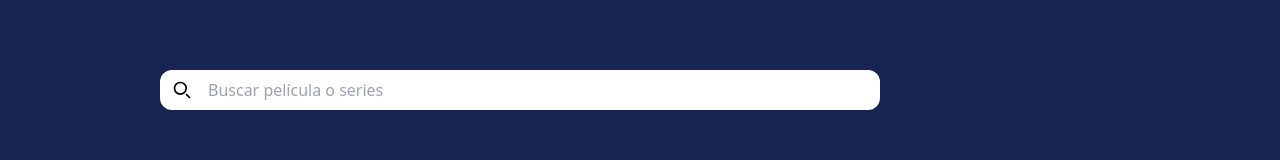
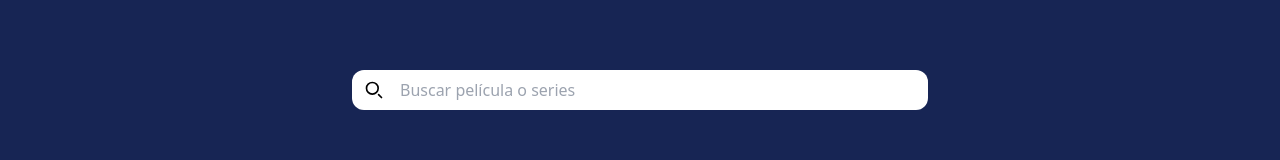
Before and after one commit to yenevielroberts/ITBFLIX_REACT, a React (Vite) app: page / in a window 1280 px wide. Shown: the part 142-302 px from the top of the page. Built offline with nearby package versions, Linux system fonts and the light colour scheme.

Commit message:
Barra de navegación

```diff
--- a/src/components/App.jsx
+++ b/src/components/App.jsx
@@ -103,13 +103,13 @@ class App extends React.Component {
         {/**Barra de busqueda */}
         <div className="flex w-screen h-20 mb-28 items-center justify-center">
           <form className='flex flex-col w-full items-center justify-center'>
-            <div className='relative w-9/12'>
+            <div className='relative w-full max-w-xl'>
               {/**Icono */}
               <svg className="absolute left-3 top-1/2  transform -translate-y-1/2 w-5 h-5 text-black dark:text-white" aria-hidden="true" xmlns="http://www.w3.org/2000/svg" width="24" height="24" fill="none" viewBox="0 0 24 24">
                 <path stroke="currentColor" stroke-linecap="round" stroke-width="2" d="m21 21-3.5-3.5M17 10a7 7 0 1 1-14 0 7 7 0 0 1 14 0Z" />
               </svg>
               {/**input */}
-              <input type="text" id="search" name="search" placeholder='Buscar película o series' className='w-9/12 h-10 rounded-xl pl-12 focus:outline-none focus:ring-2 focus:ring-blue-500' />
+              <input type="text" id="search" name="search" placeholder='Buscar película o series' className='w-full h-10 rounded-xl pl-12 focus:outline-none focus:ring-2 focus:ring-blue-500' />
             </div>
           </form>
         </div>
```
